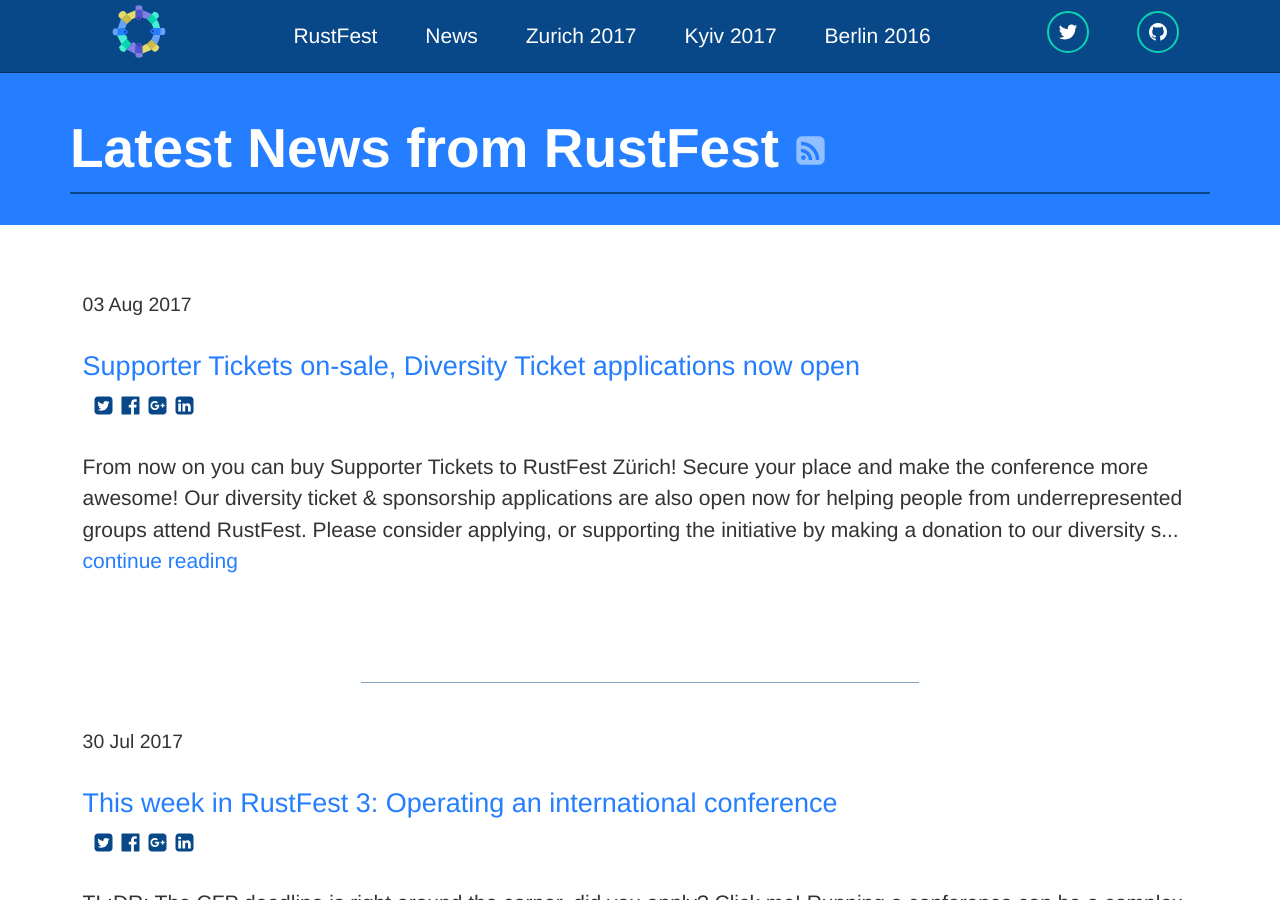
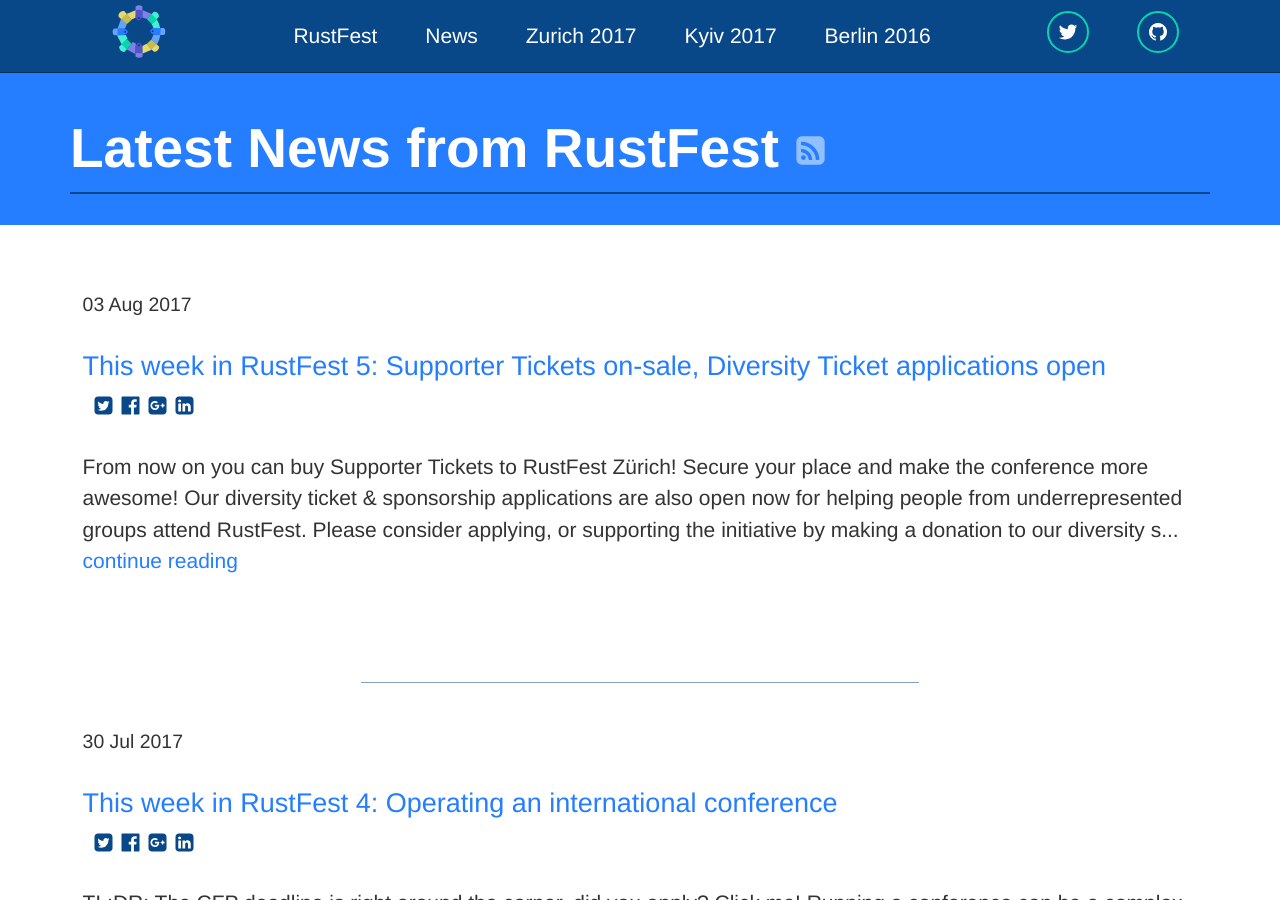
Before and after one commit to RustFestEU/blog.rustfest.eu, a Jekyll site: the page built from index.html, in a window 1280 px wide and 900 px high. Built offline with Jekyll 4.4.1, drawn with Linux system fonts in a browser that asks for light colours.

Commit message:
Rename to twirf

```diff
--- a/_posts/2017-07-30-this-week-in-rustfest-4-international.md
+++ b/_posts/2017-07-30-this-week-in-rustfest-4-international.md
@@ -1,6 +1,6 @@
 ---
 layout: post
-title: "This week in RustFest 3: Operating an international conference"
+title: "This week in RustFest 4: Operating an international conference"
 authors:
   - hoverbear
   - andrey
--- a/_posts/2017-08-03-diversity-sponsorship-supporter-tickets-live.md
+++ b/_posts/2017-08-03-this-week-in-rustfest-5-tickets-diversity.md
@@ -1,6 +1,6 @@
 ---
 layout: post
-title: "Supporter Tickets on-sale, Diversity Ticket applications now open"
+title: "This week in RustFest 5: Supporter Tickets on-sale, Diversity Ticket applications open"
 socialImageSrc: '/assets/posts/diversityticketsorg.png'
 authors:
   - flaki
```
